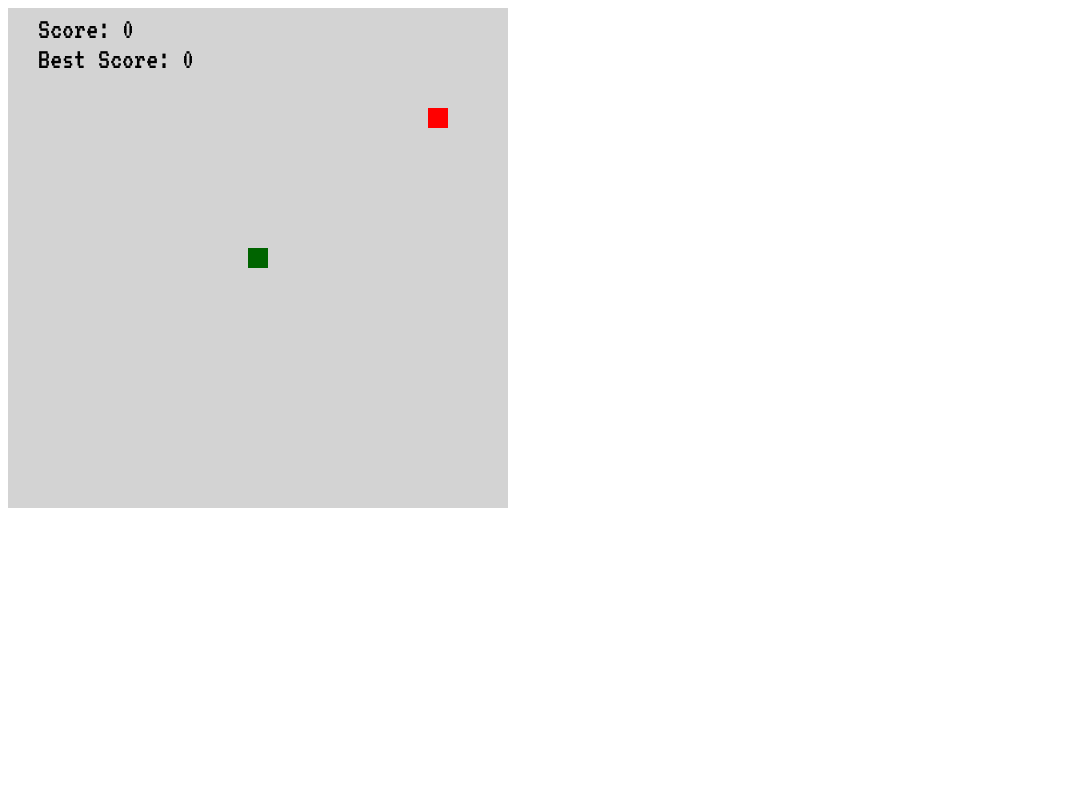
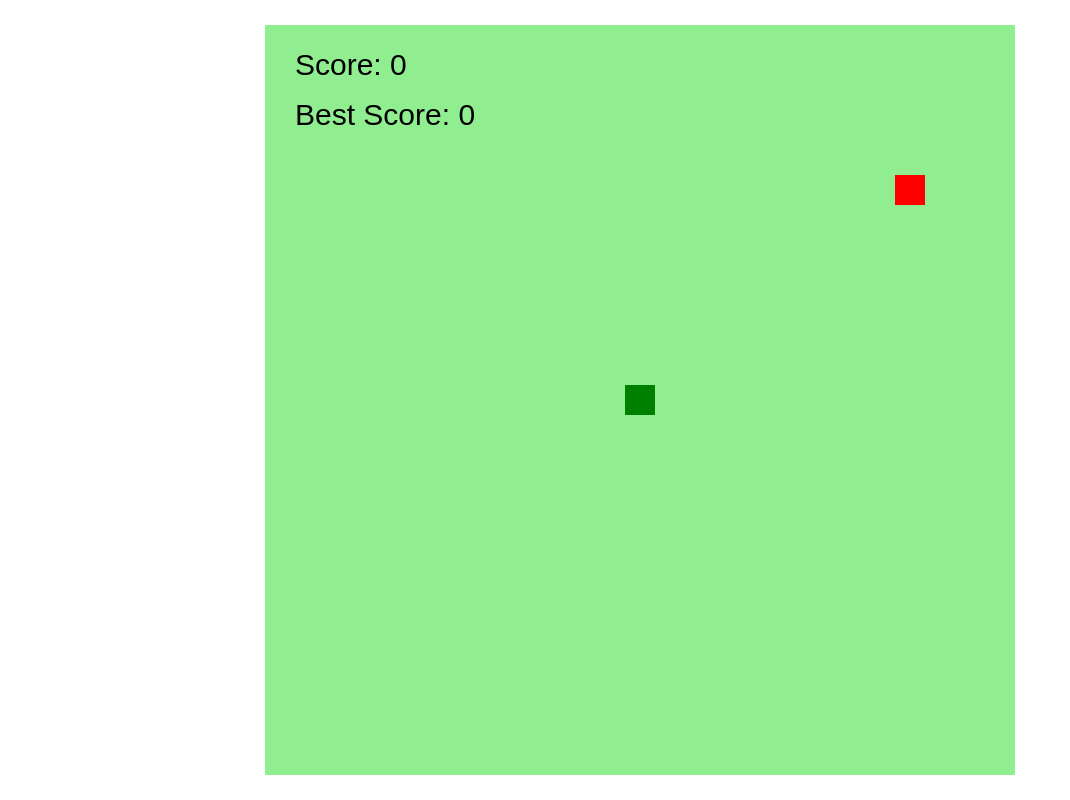
Before and after one commit to tankarakas/SnakeGame, a website with bundled scripts: page index.html in a window 1280 px wide. Shown: the whole page, without its empty margins (0-1070 px from the left). Built offline with nearby package versions, Linux system fonts and the light colour scheme.

Commit message:
Made the game look nicer

```diff
--- a/Platform.js
+++ b/Platform.js
@@ -3,10 +3,10 @@ import { Apple } from "./Apple.js";
 
 export class Platform {
   constructor() {
-    this.blockSize = 20;
+    this.blockSize = 30;
     this.widthBlocks = 25;
     this.heightBlocks = 25;
-    this.backgroundColour = 'lightgray';
+    this.backgroundColour = 'lightgreen';
     this.snake = new Snake(this);
     this.apple = new Apple(this);
   }
--- a/SnakeGame.js
+++ b/SnakeGame.js
@@ -9,10 +9,14 @@ import { Snake } from './Snake.js';
 class SnakeGame {
   /**
    * Constructs the game
-   * @param {string} gameCanvasID canvas ID in the HTML
    */
   constructor(gameCanvasID) {
     this.platform = new Platform();
+    /**
+     * someProperty is an example property that is set to `true`
+     * @type {HTMLCanvasElement}
+     * @public
+     */
     this.gameCanvas = document.getElementById(gameCanvasID);
     this.gameCanvas.setAttribute('width', this.platform.getWidthInPx());
     this.gameCanvas.setAttribute('height', this.platform.getHeightInPx());
@@ -62,17 +66,22 @@ class SnakeGame {
 
   drawSnake(delta) {
     this.platform.snake.segments.forEach((segment, index) => {
-      if (index === 0) {
-        this.context.fillStyle = "darkgreen";
-      } else {
-        this.context.fillStyle = this.platform.snake.colour;
-      }
+      this.context.fillStyle = this.platform.snake.colour;
+      // if (index === 0) {
+      //   this.context.arc(segment.x, segment.y, 70, 0, Math.PI, false);
+      //   context.closePath();
+      //   context.lineWidth = 0;
+      //   context.fillStyle = 'red';
+      //   context.fill();
+      //   context.stroke();
+      // } else {
       this.context.fillRect(
         segment.x * this.platform.blockSize,
         segment.y * this.platform.blockSize,
-        this.platform.blockSize,
-        this.platform.blockSize
-      );
+          this.platform.blockSize,
+          this.platform.blockSize
+        );
+      // }
     });
   }
 
@@ -124,11 +133,11 @@ class SnakeGame {
   }
 
   drawScore() {
-    this.context.font = "30px VT323";
+    this.context.font = "30px Arial";
     this.context.fillStyle = "black";
-    this.context.fillText("Score: " + this.platform.snake.score, 30, 30);
+    this.context.fillText("Score: " + this.platform.snake.score, 30, 50);
     this.context.fillStyle = "black";
-    this.context.fillText("Best Score: " + this.platform.snake.bestScore, 30, 30 * 2);
+    this.context.fillText("Best Score: " + this.platform.snake.bestScore, 30, 50 * 2);
   }
 
   drawCanvas(delta) {
--- a/index.html
+++ b/index.html
@@ -2,6 +2,17 @@
 <html>
     <head>
         <link rel="stylesheet" href="https://fonts.googleapis.com/css?family=VT323">
+        <style>
+            body { margin: 0; padding: 0; }
+            #gameCanvas {
+                position: absolute;
+                top:0;
+                bottom: 0;
+                left: 0;
+                right: 0;
+                margin: auto;
+            }
+        </style>
     </head>
     <body>
         <canvas id="gameCanvas" ></canvas>
```
